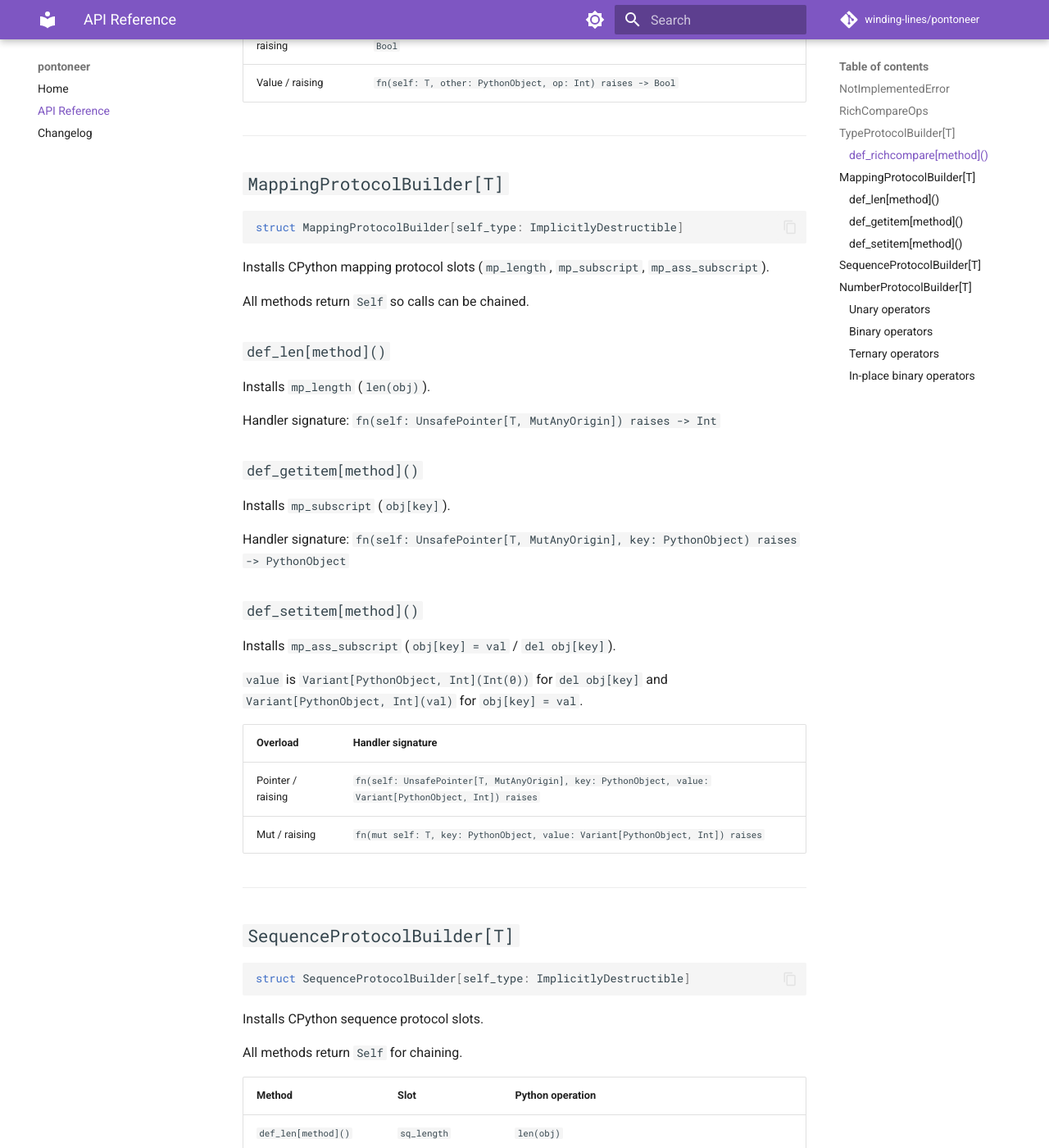
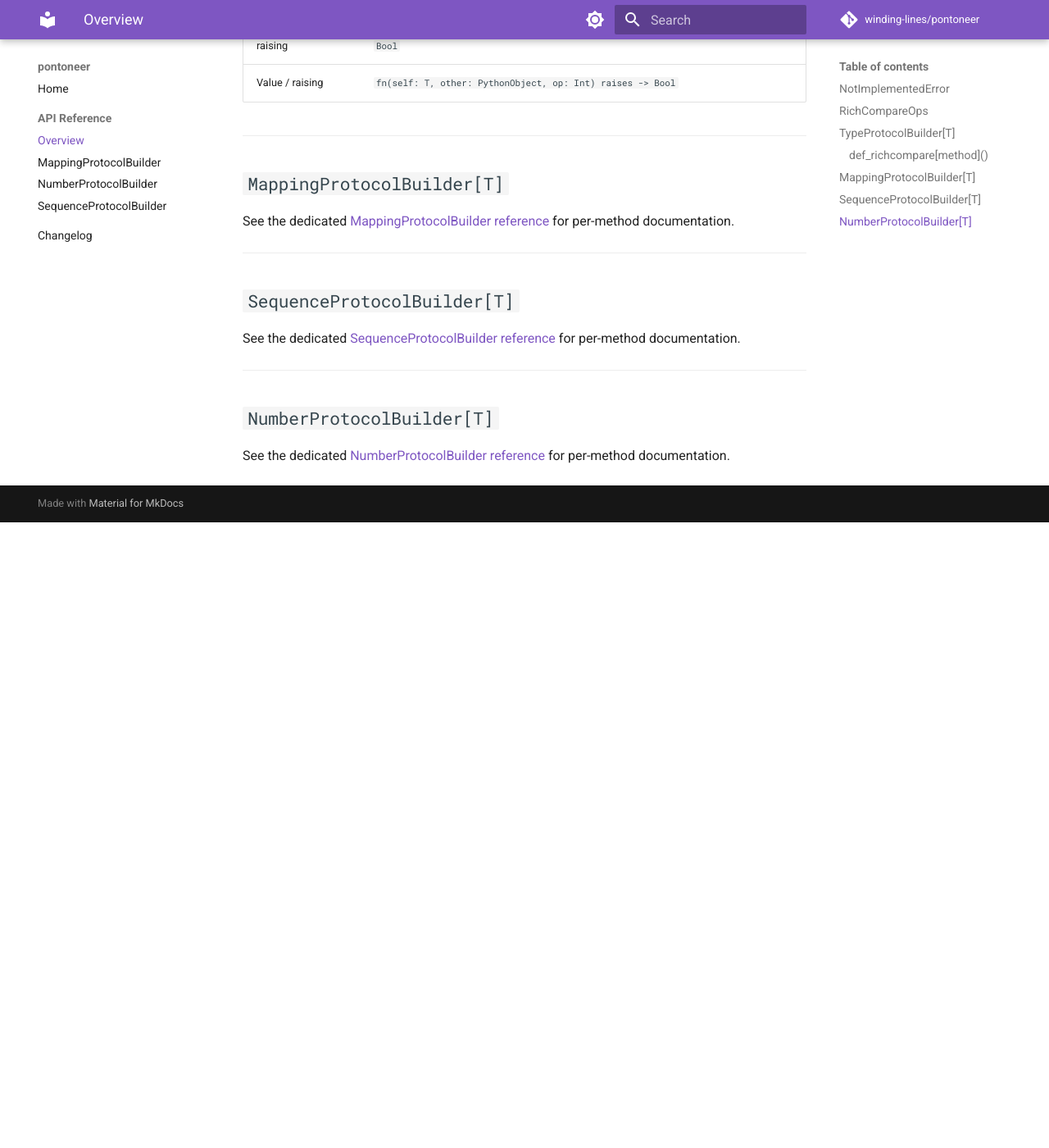
Before and after one commit to winding-lines/pontoneer, an MkDocs documentation site: the page built from docs/api.md, in a window 1280 px wide and 1400 px high, scrolled down 1906 px. Shown: the whole window at 82% size. Built offline with MkDocs 1.6.1 and Material for MkDocs 9.7.7, drawn with Linux system fonts in a browser that asks for light colours; comment, search, counter and statistics services are not loaded; after the commit the page ends 2543 px from its top, so only the background shows below that; some of the changed text lies outside the part shown.

Commit message:
Split protocol builder docs into dedicated pages
Each of MappingProtocolBuilder, NumberProtocolBuilder, and
SequenceProtocolBuilder now has its own page under docs/api/ with
per-method TOC entries. The overview (docs/api.md) links out to each
dedicated page. Nav entries in mkdocs.yml are sorted alphabetically.

Co-Authored-By: Claude Sonnet 4.6 <noreply@anthropic.com>

````diff
--- a/docs/api.md
+++ b/docs/api.md
@@ -84,126 +84,16 @@ Installs `tp_richcompare`. Three overloads are available:
 
 ## `MappingProtocolBuilder[T]`
 
-```mojo
-struct MappingProtocolBuilder[self_type: ImplicitlyDestructible]
-```
-
-Installs CPython mapping protocol slots (`mp_length`, `mp_subscript`, `mp_ass_subscript`).
-
-All methods return `Self` so calls can be chained.
-
-### `def_len[method]()`
-
-Installs `mp_length` (`len(obj)`).
-
-Handler signature: `fn(self: UnsafePointer[T, MutAnyOrigin]) raises -> Int`
-
-### `def_getitem[method]()`
-
-Installs `mp_subscript` (`obj[key]`).
-
-Handler signature: `fn(self: UnsafePointer[T, MutAnyOrigin], key: PythonObject) raises -> PythonObject`
-
-### `def_setitem[method]()`
-
-Installs `mp_ass_subscript` (`obj[key] = val` / `del obj[key]`).
-
-`value` is `Variant[PythonObject, Int](Int(0))` for `del obj[key]` and
-`Variant[PythonObject, Int](val)` for `obj[key] = val`.
-
-| Overload | Handler signature |
-|----------|-------------------|
-| Pointer / raising | `fn(self: UnsafePointer[T, MutAnyOrigin], key: PythonObject, value: Variant[PythonObject, Int]) raises` |
-| Mut / raising | `fn(mut self: T, key: PythonObject, value: Variant[PythonObject, Int]) raises` |
+See the dedicated [MappingProtocolBuilder reference](api/mapping.md) for per-method documentation.
 
 ---
 
 ## `SequenceProtocolBuilder[T]`
 
-```mojo
-struct SequenceProtocolBuilder[self_type: ImplicitlyDestructible]
-```
-
-Installs CPython sequence protocol slots.
-
-All methods return `Self` for chaining.
-
-| Method | Slot | Python operation |
-|--------|------|-----------------|
-| `def_len[method]()` | `sq_length` | `len(obj)` |
-| `def_getitem[method]()` | `sq_item` | `obj[i]` |
-| `def_setitem[method]()` | `sq_ass_item` | `obj[i] = val` / `del obj[i]` — pointer or `mut`-receiver overloads |
-| `def_contains[method]()` | `sq_contains` | `x in obj` |
-| `def_concat[method]()` | `sq_concat` | `obj + other` |
-| `def_repeat[method]()` | `sq_repeat` | `obj * n` |
-| `def_iconcat[method]()` | `sq_inplace_concat` | `obj += other` |
-| `def_irepeat[method]()` | `sq_inplace_repeat` | `obj *= n` |
+See the dedicated [SequenceProtocolBuilder reference](api/sequence.md) for per-method documentation.
 
 ---
 
 ## `NumberProtocolBuilder[T]`
 
-```mojo
-struct NumberProtocolBuilder[self_type: ImplicitlyDestructible]
-```
-
-Installs CPython number protocol slots.
-
-All methods return `Self` for chaining.
-
-### Unary operators
-
-| Method | Slot | Python operation |
-|--------|------|-----------------|
-| `def_abs[method]()` | `nb_absolute` | `abs(obj)` |
-| `def_neg[method]()` | `nb_negative` | `-obj` |
-| `def_pos[method]()` | `nb_positive` | `+obj` |
-| `def_invert[method]()` | `nb_invert` | `~obj` |
-| `def_bool[method]()` | `nb_bool` | `bool(obj)` |
-| `def_int[method]()` | `nb_int` | `int(obj)` |
-| `def_float[method]()` | `nb_float` | `float(obj)` |
-| `def_index[method]()` | `nb_index` | `operator.index(obj)` |
-
-### Binary operators
-
-| Method | Slot | Python operation |
-|--------|------|-----------------|
-| `def_add[method]()` | `nb_add` | `obj + other` |
-| `def_sub[method]()` | `nb_subtract` | `obj - other` |
-| `def_mul[method]()` | `nb_multiply` | `obj * other` |
-| `def_truediv[method]()` | `nb_true_divide` | `obj / other` |
-| `def_floordiv[method]()` | `nb_floor_divide` | `obj // other` |
-| `def_mod[method]()` | `nb_remainder` | `obj % other` |
-| `def_lshift[method]()` | `nb_lshift` | `obj << other` |
-| `def_rshift[method]()` | `nb_rshift` | `obj >> other` |
-| `def_and[method]()` | `nb_and` | `obj & other` |
-| `def_or[method]()` | `nb_or` | `obj \| other` |
-| `def_xor[method]()` | `nb_xor` | `obj ^ other` |
-| `def_divmod[method]()` | `nb_divmod` | `divmod(obj, other)` |
-
-### Ternary operators
-
-| Method | Slot | Python operation |
-|--------|------|-----------------|
-| `def_pow[method]()` | `nb_power` | `obj ** exp [% mod]` |
-
-### In-place binary operators
-
-| Method | Slot | Python operation |
-|--------|------|-----------------|
-| `def_iadd[method]()` | `nb_inplace_add` | `obj += other` |
-| `def_isub[method]()` | `nb_inplace_subtract` | `obj -= other` |
-| `def_imul[method]()` | `nb_inplace_multiply` | `obj *= other` |
-| `def_itruediv[method]()` | `nb_inplace_true_divide` | `obj /= other` |
-| `def_ifloordiv[method]()` | `nb_inplace_floor_divide` | `obj //= other` |
-| `def_imod[method]()` | `nb_inplace_remainder` | `obj %= other` |
-| `def_ilshift[method]()` | `nb_inplace_lshift` | `obj <<= other` |
-| `def_irshift[method]()` | `nb_inplace_rshift` | `obj >>= other` |
-| `def_iand[method]()` | `nb_inplace_and` | `obj &= other` |
-| `def_ior[method]()` | `nb_inplace_or` | `obj \|= other` |
-| `def_ixor[method]()` | `nb_inplace_xor` | `obj ^= other` |
-| `def_ipow[method]()` | `nb_inplace_power` | `obj **= exp` |
-
-Non-in-place methods (`def_add`, `def_sub`, etc.) have three overloads: pointer+raising, pointer+non-raising, and value+raising.
-
-In-place methods (`def_iadd`, `def_isub`, etc.) have two overloads: pointer+raising and mut+raising. Value-receiver overloads are intentionally absent — a copy-based receiver cannot persist mutations.
+See the dedicated [NumberProtocolBuilder reference](api/number.md) for per-method documentation.
--- a/mkdocs.yml
+++ b/mkdocs.yml
@@ -38,5 +38,9 @@ markdown_extensions:
 
 nav:
   - Home: index.md
-  - API Reference: api.md
+  - API Reference:
+    - Overview: api.md
+    - MappingProtocolBuilder: api/mapping.md
+    - NumberProtocolBuilder: api/number.md
+    - SequenceProtocolBuilder: api/sequence.md
   - Changelog: changelog.md
````
Also changed, not shown: docs/api/mapping.md (added, +47 -0 lines), docs/api/number.md (added, +362 -0 lines), docs/api/sequence.md (added, +111 -0 lines).
